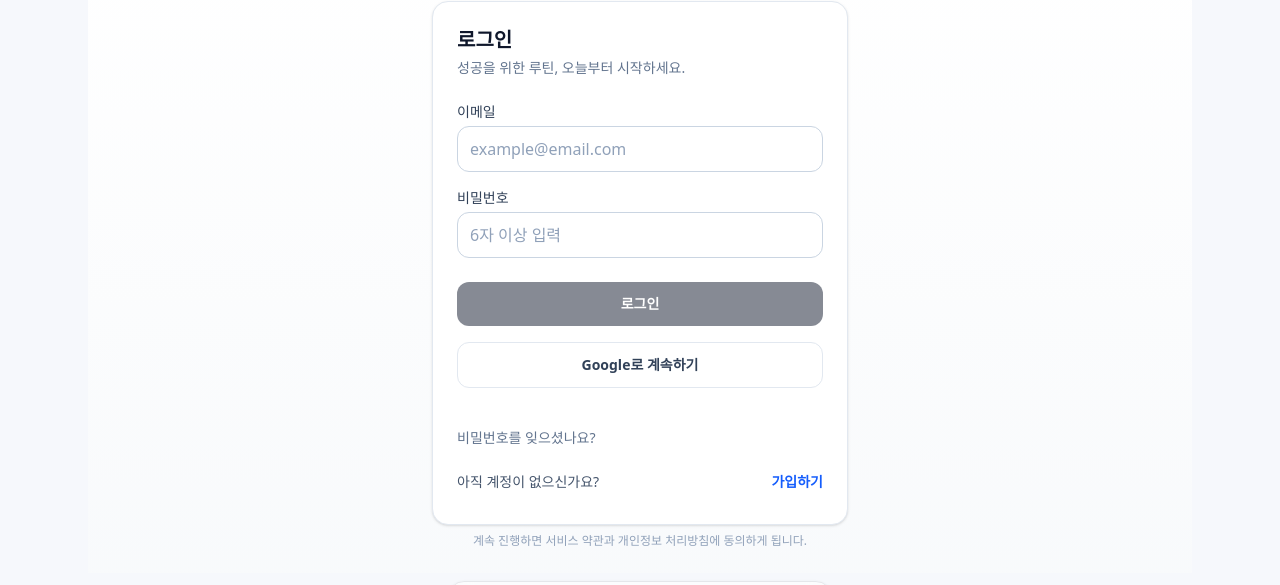
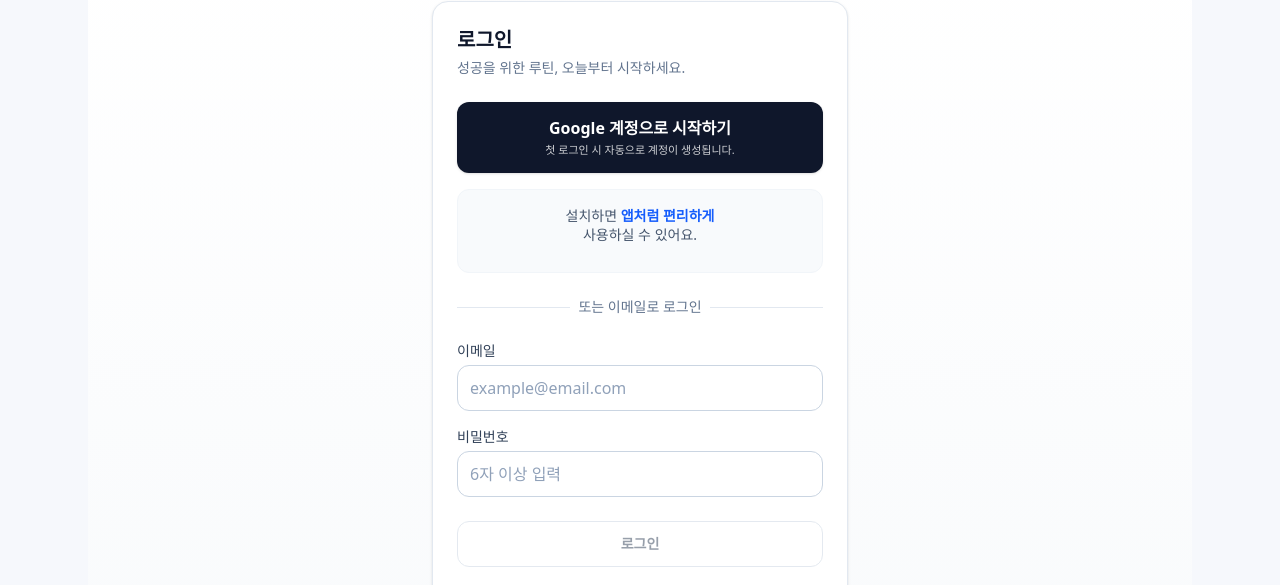
Before and after one commit to inforking1/routine-app, a React (Vite) app: page /#/todos in a window 1280 px wide. Before the commit this address led to /#/auth. Shown: the part 215-800 px from the top of the page. Built offline with nearby package versions, Linux system fonts and the light colour scheme; no server answers; what korean-lunar-calendar would draw is missing.

Commit message:
로그인 UI 개선 및 일부 기기 폰트 깨지는 문제 수정 Noto Sans KR 로 통일

```diff
--- a/index.html
+++ b/index.html
@@ -7,6 +7,11 @@
   <link rel="icon" type="image/svg+xml" href="/vite.svg" />
   <meta name="viewport" content="width=device-width, initial-scale=1.0" />
   <title>routine-app</title>
+
+  <!-- Google Fonts: Noto Sans KR (Preconnect & Load) -->
+  <link rel="preconnect" href="https://fonts.googleapis.com" />
+  <link rel="preconnect" href="https://fonts.gstatic.com" crossorigin />
+  <link href="https://fonts.googleapis.com/css2?family=Noto+Sans+KR:wght@300;400;500;700&display=swap" rel="stylesheet" />
 
   <!-- Open Graph / Social Media Meta Tags -->
   <meta property="og:title" content="성공을 부르는 루틴 · Routine App" />
--- a/src/App.tsx
+++ b/src/App.tsx
@@ -3,7 +3,6 @@ import { Routes, Route, useNavigate, Navigate, Outlet } from "react-router-dom";
 import { useEffect, useState } from "react";
 import useAuth, { AuthProvider } from "./hooks/useAuth";
 import AuthCallback from "./pages/AuthCallback";
-import InstallPWAButton from "./components/InstallPWAButton";
 import TopNav from "./components/TopNav";
 import AuthCard from "./components/AuthCard";
 import Home from "./pages/Home";
@@ -108,15 +107,7 @@ function UnauthedLayout({ isStandalone }: { isStandalone: boolean }) {
       <TopNav />
       <div className="mx-auto max-w-6xl px-4 pt-4 md:px-6 md:pt-6">
         <Outlet />
-        {/* PWA 안내 박스 (설치 상태 아닐 때만) */}
-        {!isStandalone && (
-          <div className="mt-2 mx-auto w-full max-w-sm flex flex-col items-center rounded-2xl border border-gray-200 bg-white/60 p-3 shadow-sm backdrop-blur-md">
-            <p className="mb-1 text-center text-sm text-gray-700 leading-snug">
-              설치하시면 <span className="font-semibold text-blue-600">앱처럼 편리하게</span> 사용하실 수 있어요.
-            </p>
-            <InstallPWAButton />
-          </div>
-        )}
+
         <div className={isStandalone ? "mt-3" : "mt-2"}>
           <GuideInline />
         </div>
--- a/src/components/AuthCard.tsx
+++ b/src/components/AuthCard.tsx
@@ -3,6 +3,7 @@ import { useEffect, useMemo, useState } from "react";
 import useAuth from "../hooks/useAuth";
 import { supabase } from "../lib/supabaseClient";
 import { isInAppBrowser } from "../utils/browser";
+import InstallPWAButton from "./InstallPWAButton";
 
 /** 로그인 처리를 위한 헬퍼 */
 function buildHashRedirect(path: string) {
@@ -55,6 +56,18 @@ export default function AuthCard() {
     const u = new URL(window.location.href);
     const qNext = u.searchParams.get("next");
     if (qNext) sessionStorage.setItem("post_login_next", qNext);
+  }, []);
+
+  // PWA 설치 상태 감지
+  const [isStandalone, setIsStandalone] = useState(false);
+  useEffect(() => {
+    const check = () =>
+      window.matchMedia?.("(display-mode: standalone)")?.matches ||
+      (window as any).navigator?.standalone === true;
+    setIsStandalone(check());
+    const onInstalled = () => setIsStandalone(true);
+    window.addEventListener("appinstalled", onInstalled);
+    return () => window.removeEventListener("appinstalled", onInstalled);
   }, []);
 
   // 유효성 상태 계산
@@ -215,6 +228,43 @@ export default function AuthCard() {
       </h2>
       <p className="text-sm text-slate-500 mb-6">성공을 위한 루틴, 오늘부터 시작하세요.</p>
 
+      {/* 1. Google Login (Main CTA) */}
+      {mode !== "reset" && (
+        <div className="mb-4">
+          <button
+            type="button"
+            onClick={handleGoogle}
+            disabled={busy}
+            className="w-full flex flex-col items-center justify-center rounded-xl bg-slate-900 py-3.5 text-white transition hover:bg-slate-800 disabled:opacity-50 shadow-sm"
+          >
+            <span className="text-base font-bold">Google 계정으로 시작하기</span>
+            <span className="text-[11px] font-light opacity-80 mt-0.5">첫 로그인 시 자동으로 계정이 생성됩니다.</span>
+          </button>
+        </div>
+      )}
+
+      {/* 2. PWA Install (Secondary CTA) */}
+      {!isStandalone && mode !== "reset" && (
+        <div className="mb-6 flex flex-col items-center justify-center rounded-xl bg-slate-50 p-4 border border-slate-100">
+          <p className="mb-3 text-center text-sm text-slate-600 leading-snug">
+            설치하면 <span className="font-semibold text-blue-600">앱처럼 편리하게</span><br />사용하실 수 있어요.
+          </p>
+          <InstallPWAButton />
+        </div>
+      )}
+
+      {/* 3. Divider */}
+      {mode !== "reset" && (
+        <div className="relative mb-6">
+          <div className="absolute inset-0 flex items-center">
+            <div className="w-full border-t border-slate-200"></div>
+          </div>
+          <div className="relative flex justify-center text-sm">
+            <span className="bg-white px-2 text-slate-500">또는 이메일로 로그인</span>
+          </div>
+        </div>
+      )}
+
       {/* 메시지 영역 */}
       {msg && (
         <div className="mb-4 rounded-xl bg-emerald-50 px-4 py-3 text-sm text-emerald-700">
@@ -241,6 +291,9 @@ export default function AuthCard() {
               placeholder="example@email.com"
               className="w-full rounded-xl border border-slate-300 px-3 py-2.5 text-slate-900 outline-none focus:ring-2 focus:ring-slate-900/10 placeholder:text-slate-400 transition"
               disabled={busy}
+              autoCorrect="off"
+              autoComplete="off"
+              autoCapitalize="off"
             // autoFocus
             />
             {email && !isValidEmail && (
@@ -259,6 +312,9 @@ export default function AuthCard() {
                 placeholder="6자 이상 입력"
                 className="w-full rounded-xl border border-slate-300 px-3 py-2.5 text-slate-900 outline-none focus:ring-2 focus:ring-slate-900/10 placeholder:text-slate-400 transition"
                 disabled={busy}
+                autoCorrect="off"
+                autoComplete="off"
+                autoCapitalize="off"
               />
             </div>
           )}
@@ -274,6 +330,9 @@ export default function AuthCard() {
                 placeholder="비밀번호 다시 입력"
                 className="w-full rounded-xl border border-slate-300 px-3 py-2.5 text-slate-900 outline-none focus:ring-2 focus:ring-slate-900/10 placeholder:text-slate-400 transition"
                 disabled={busy}
+                autoCorrect="off"
+                autoComplete="off"
+                autoCapitalize="off"
               />
               {password2 && !isPwMatch && (
                 <p className="mt-1 text-xs text-rose-500">비밀번호가 일치하지 않습니다.</p>
@@ -285,32 +344,20 @@ export default function AuthCard() {
           <button
             type="submit"
             disabled={!canSubmit || busy}
-            className="w-full rounded-xl bg-slate-900 py-3 text-sm font-semibold text-white transition hover:bg-slate-800 disabled:opacity-50 disabled:cursor-not-allowed mt-2"
+            className="w-full rounded-xl bg-white border border-slate-300 py-3 text-sm font-semibold text-slate-700 transition hover:bg-slate-50 disabled:opacity-50 disabled:cursor-not-allowed mt-2"
           >
             {busy ? (
               <span className="flex items-center justify-center gap-2">
-                <svg className="h-4 w-4 animate-spin text-white" viewBox="0 0 24 24">
+                <svg className="h-4 w-4 animate-spin text-slate-500" viewBox="0 0 24 24">
                   <circle className="opacity-25" cx="12" cy="12" r="10" stroke="currentColor" strokeWidth="4" fill="none" />
                   <path className="opacity-75" fill="currentColor" d="M4 12a8 8 0 018-8V0C5.373 0 0 5.373 0 12h4z" />
                 </svg>
                 처리 중...
               </span>
             ) : (
-              mode === "signin" ? "로그인" : mode === "signup" ? "회원가입" : "이메일 전송"
+              mode === "signin" ? "로그인" : mode === "signup" ? "가입하기" : "이메일 전송"
             )}
           </button>
-
-          {/* Social Login (Reset 모드 제외) */}
-          {mode !== "reset" && (
-            <button
-              type="button"
-              onClick={handleGoogle}
-              disabled={busy}
-              className="w-full rounded-xl border border-slate-200 bg-white py-3 text-sm font-semibold text-slate-700 transition hover:bg-slate-50 disabled:opacity-50"
-            >
-              Google로 계속하기
-            </button>
-          )}
 
         </div>
       </form>
--- a/src/components/ContactForm.tsx
+++ b/src/components/ContactForm.tsx
@@ -37,7 +37,6 @@ export default function ContactForm({ initial, onSubmit, onCancel, busy }: Props
   const [anniversary, setAnniversary] = useState<string>(toYYYYMMDD(initial?.anniversary ?? null));
   const [anniversaryType, setAnniversaryType] = useState<"solar" | "lunar">(initial?.anniversary_type ?? "solar");
 
-  const [note, setNote] = useState("");
 
   useEffect(() => {
     setName(initial?.name ?? "");
@@ -83,7 +82,6 @@ export default function ContactForm({ initial, onSubmit, onCancel, busy }: Props
     } as unknown as Omit<Contact, "id" | "created_at" | "user_id">;
 
     await onSubmit(payload);
-    setNote("");
   };
 
   return (
@@ -104,6 +102,9 @@ export default function ContactForm({ initial, onSubmit, onCancel, busy }: Props
             className="w-full rounded-xl border border-slate-300 px-3 py-2.5 text-sm outline-none focus:border-indigo-500 focus:ring-1 focus:ring-indigo-500"
             placeholder="예) 홍길동"
             required
+            autoCorrect="off"
+            autoComplete="off"
+            autoCapitalize="off"
           />
         </div>
 
@@ -128,6 +129,8 @@ export default function ContactForm({ initial, onSubmit, onCancel, busy }: Props
             onChange={(e) => setPhone(e.target.value.replace(/[^0-9]/g, ""))}
             className="w-full rounded-xl border border-slate-300 px-3 py-2.5 text-sm outline-none focus:border-indigo-500 focus:ring-1 focus:ring-indigo-500"
             placeholder="숫자만 입력 (예: 01012345678)"
+            autoCorrect="off"
+            autoComplete="off"
           />
         </div>
 
@@ -162,6 +165,9 @@ export default function ContactForm({ initial, onSubmit, onCancel, busy }: Props
               }}
               placeholder="직접 입력 (Enter로 추가)"
               className="flex-1 rounded-xl border border-slate-300 px-3 py-2 text-xs outline-none focus:border-indigo-500"
+              autoCorrect="off"
+              autoComplete="off"
+              autoCapitalize="off"
             />
             <button
               type="button"
--- a/src/index.css
+++ b/src/index.css
@@ -14,9 +14,20 @@ body,
   height: 100%;
 }
 
+@layer base {
+  /* Font handled in tailwind.config.js */
+}
+
 body {
   @apply bg-[#F6F8FC] text-slate-900 antialiased;
+  word-break: keep-all;
+  overflow-wrap: break-word;
+  /* 안전장치 */
 }
+
+
+/* 입력 필드 글로벌 스타일 (CSS로 attribute 제어 불가하지만, 스타일 단에서 보완) */
+/* input, textarea attribute settings are handled in JSX */
 
 .dark body {
   @apply bg-slate-900 text-slate-100;
--- a/tailwind.config.js
+++ b/tailwind.config.js
@@ -13,6 +13,14 @@ export default {
           600: "#0284c7",
         },
       },
+      fontFamily: {
+        sans: [
+          '"Noto Sans KR"',
+          '"Apple SD Gothic Neo"',
+          '"Malgun Gothic"',
+          "sans-serif",
+        ],
+      },
     },
   },
   plugins: [],
```
